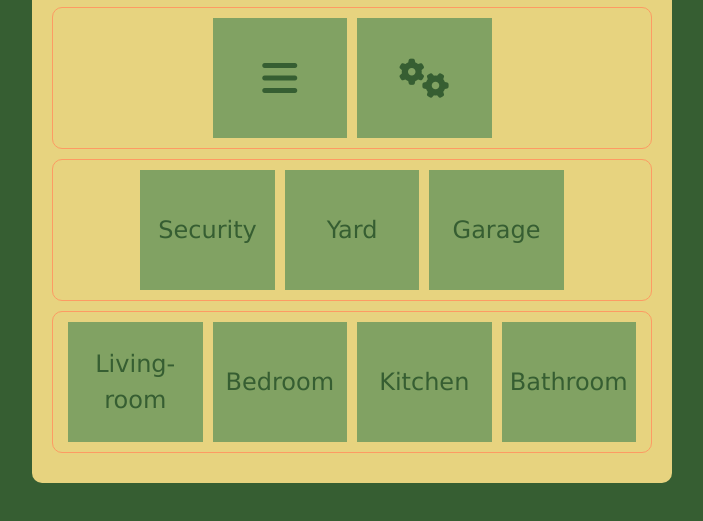
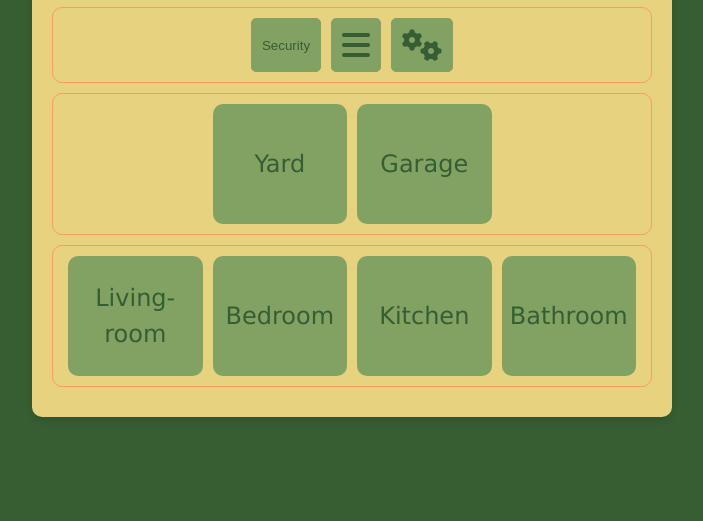
Before and after one commit to TetyanaKopot/smart-home, a plain HTML site: page index.html in a window 1280 px wide. Shown: the part 111-632 px from the top of the page, without its empty margins (288-991 px from the left). Drawn offline with Linux system fonts and the light colour scheme.

Commit message:
Some visual changes

```diff
--- a/index.html
+++ b/index.html
@@ -16,20 +16,20 @@
   <body>
     <main>
       <h1 class="title">SMART HOME</h1>
-      <section class="more-options">
-        <div class="more-options__options item">
+      <section class="options">
+        <button class="security button" id="security">Security</button>
+        <button type="button" class="menu button">
           <i class="fa-solid fa-bars"></i>
-        </div>
-        <div class="more-options__settings item">
+        </button>
+        <button type="button" class="sttings button">
           <i class="fa-solid fa-gears"></i>
-        </div>
+        </button>
       </section>
-      <section class="general">
-        <div class="general__item item" id="security">Security</div>
+      <section class="outside">
         <div class="general__item item" id="yard">Yard</div>
         <div class="general__item item" id="garage">Garage</div>
       </section>
-      <section class="rooms">
+      <section class="inside">
         <div class="rooms__item item" id="living-room">Living-room</div>
         <div class="rooms__item item" id="bedroom">Bedroom</div>
         <div class="rooms__item item" id="kitchen">Kitchen</div>
--- /dev/null
+++ b/styles/button.css
@@ -0,0 +1,11 @@
+.button {
+  background-color: var(--color-background-medium);
+  border: 1px solid var(--color-background-medium);
+  border-radius: 5px;
+  padding: 10px;
+  color: var(--color-background-dark);
+}
+
+.button.security {
+  height: 54px;
+}
--- a/styles/global.css
+++ b/styles/global.css
@@ -34,6 +34,7 @@ main {
   background-color: var(--color-background-light);
   color: var(--color-text-dark);
   border-radius: 10px;
+  box-shadow: 0 4px 6px rgba(0, 0, 0, 0.1);
 
   @media (min-width: 1200px) {
     width: 50%;
@@ -52,3 +53,18 @@ section {
   gap: 10px;
   flex-wrap: wrap;
 }
+
+.item,
+.button {
+  transition: transform 0.3s ease, background-color 0.3s ease;
+}
+.item:hover,
+.button:hover {
+  transform: scale(1.05);
+  background-color: var(--color-background-dark);
+  color: var(--color-text-light);
+
+  .fa-solid {
+    color: var(--color-background-light);
+  }
+}
--- a/styles/icons.css
+++ b/styles/icons.css
@@ -1,4 +1,4 @@
 .fa-solid {
-  font-size: 2.5rem;
+  font-size: 2rem;
   color: var(--color-background-dark);
 }
--- a/styles/index.css
+++ b/styles/index.css
@@ -1,3 +1,4 @@
+@import 'button.css';
 @import 'global.css';
 @import 'icons.css';
 @import 'item.css';
--- a/styles/item.css
+++ b/styles/item.css
@@ -6,6 +6,7 @@
   justify-content: center;
   background-color: var(--color-background-medium);
   color: var(--color-text-dark);
+  border-radius: 10px;
 
   @media (min-width: 768px) {
     width: calc((100% / 4) - 10px);
```
